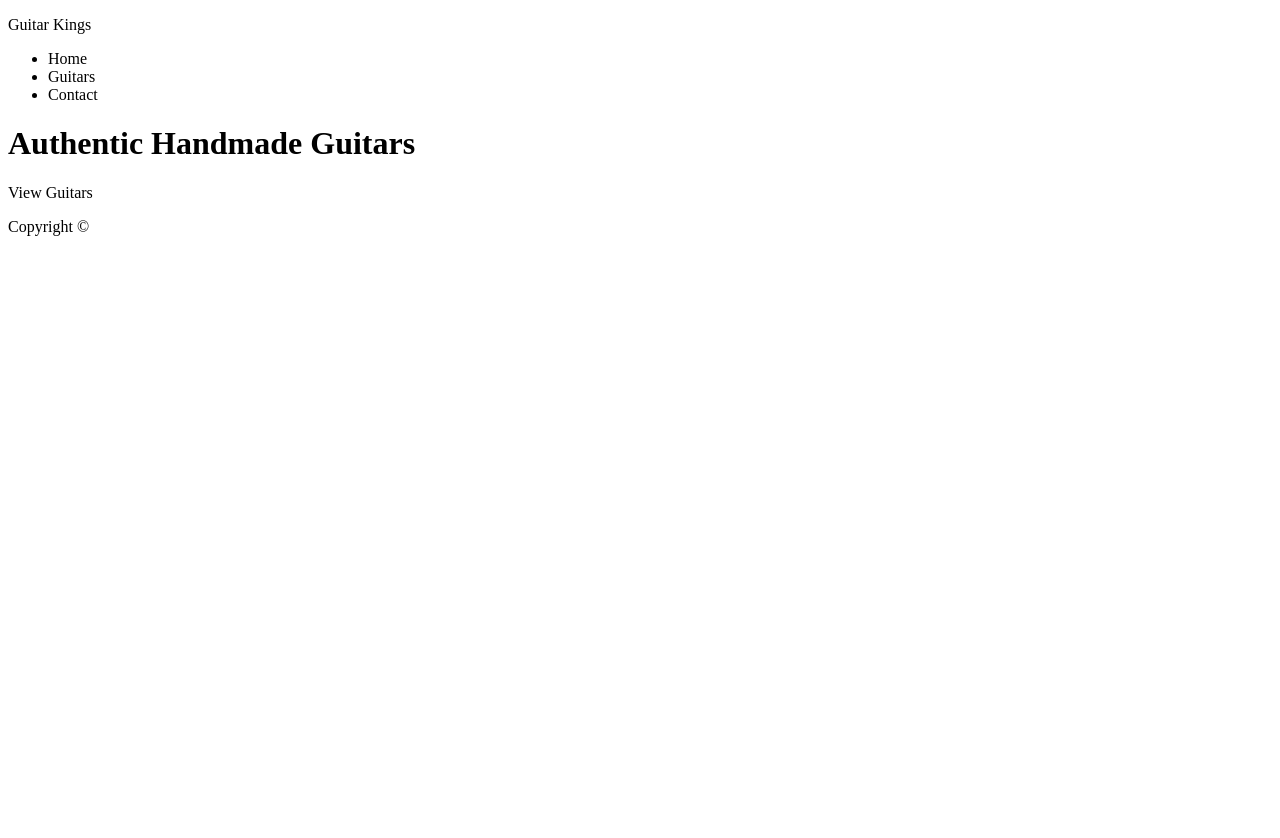
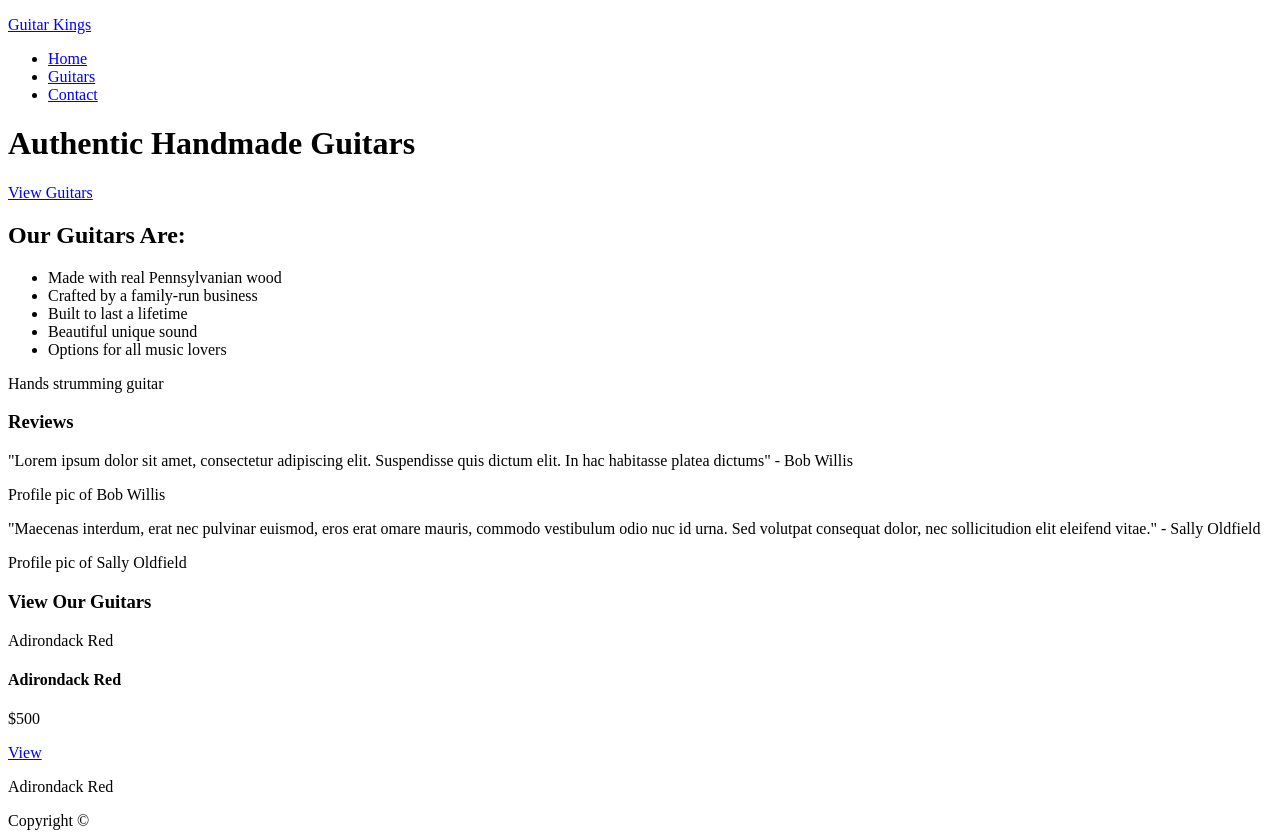
Before and after one commit to AcidicFlower/Authentic-Handmade-Guitars, a plain HTML site: page index.html in a window 1280 px wide. Before the commit the page ends 800 px from the top, so only its background shows below. Drawn offline with Linux system fonts and the light colour scheme.

Commit message:
finished part one

```diff
--- a/index.html
+++ b/index.html
@@ -8,7 +8,7 @@
     <body>
         <header>
             <nav>
-                <p><a href="guitarkings.html"></a>Guitar Kings</p>
+                <p><a href="guitarkings.html">Guitar Kings</a></p>
             </nav>
         </header>
     </body>
@@ -16,15 +16,49 @@
         <header>
             <nav>
                 <ul>
-                    <li><a href="index.html"></a>Home</li>
-                    <li><a href="guitars.html"></a></a> Guitars</li>
-                    <li><a href="contact.html"></a>Contact</li>
+                    <li><a href="index.html">Home</a></li>
+                    <li><a href="guitars.html">Guitars</a></li>
+                    <li><a href="contact.html">Contact</a></li>
                 </ul>
             </nav>
         </header>
         <main>
             <h1>Authentic Handmade Guitars</h1>
-            <p>View Guitars</p>
+            <nav>
+                <p><a href="viewguitars.html">View Guitars</a></p>
+            </nav>
+        </main>
+        <main>
+            <h2>Our Guitars Are:</h2>
+            <nav>
+                <ul>
+                    <li>Made with real Pennsylvanian wood</li>
+                    <li>Crafted by a family-run business</li>
+                    <li>Built to last a lifetime</li>
+                    <li>Beautiful unique sound</li>
+                    <li>Options for all music lovers</li>
+                </ul>
+                <p>Hands strumming guitar</p>
+            </nav>
+        </main>
+        <main>
+            <h3>Reviews</h3>
+            <p>"Lorem ipsum dolor sit amet, consectetur adipiscing elit. Suspendisse quis dictum elit. In hac habitasse platea dictums" - Bob Willis</p>
+            <p>Profile pic of Bob Willis</p>
+            <p>"Maecenas interdum, erat nec pulvinar euismod, eros erat omare mauris, commodo vestibulum odio nuc id urna. Sed volutpat consequat dolor, nec sollicitudion elit eleifend vitae." - Sally Oldfield</p>
+            <p>Profile pic of Sally Oldfield</p>
+        </main>
+        <main>
+            <h3>View Our Guitars</h3>
+            <p>Adirondack Red</p>
+        </main>
+        <main>
+            <h4>Adirondack Red</h4>
+            <p>$500</p>
+            <nav>
+                <p><a href="view.html">View</a></p>
+            </nav>
+            <p>Adirondack Red</p>
         </main>
         <footer>
             Copyright &copy;
```
Also changed, not shown: view.html (added), viewguitars.html (added).
